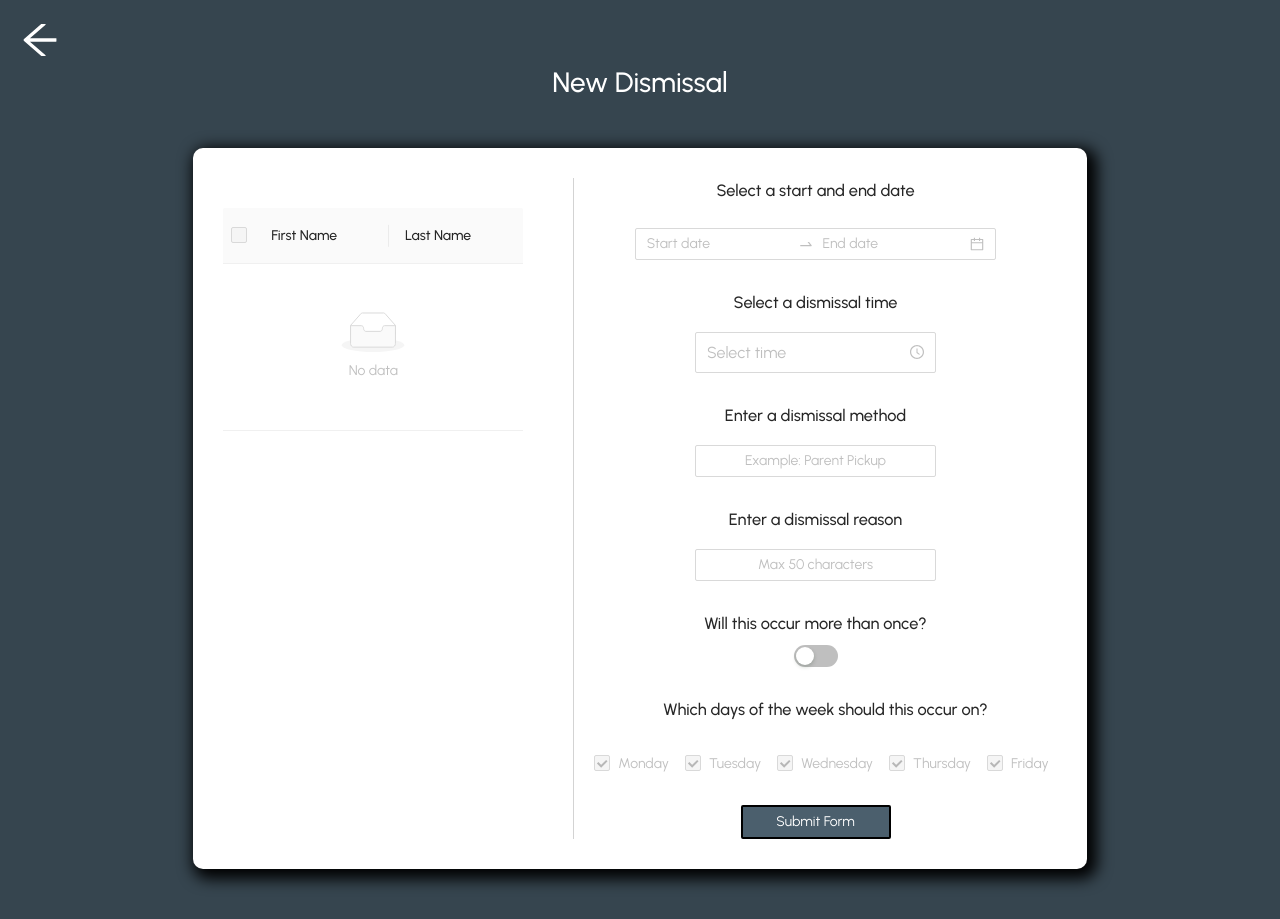
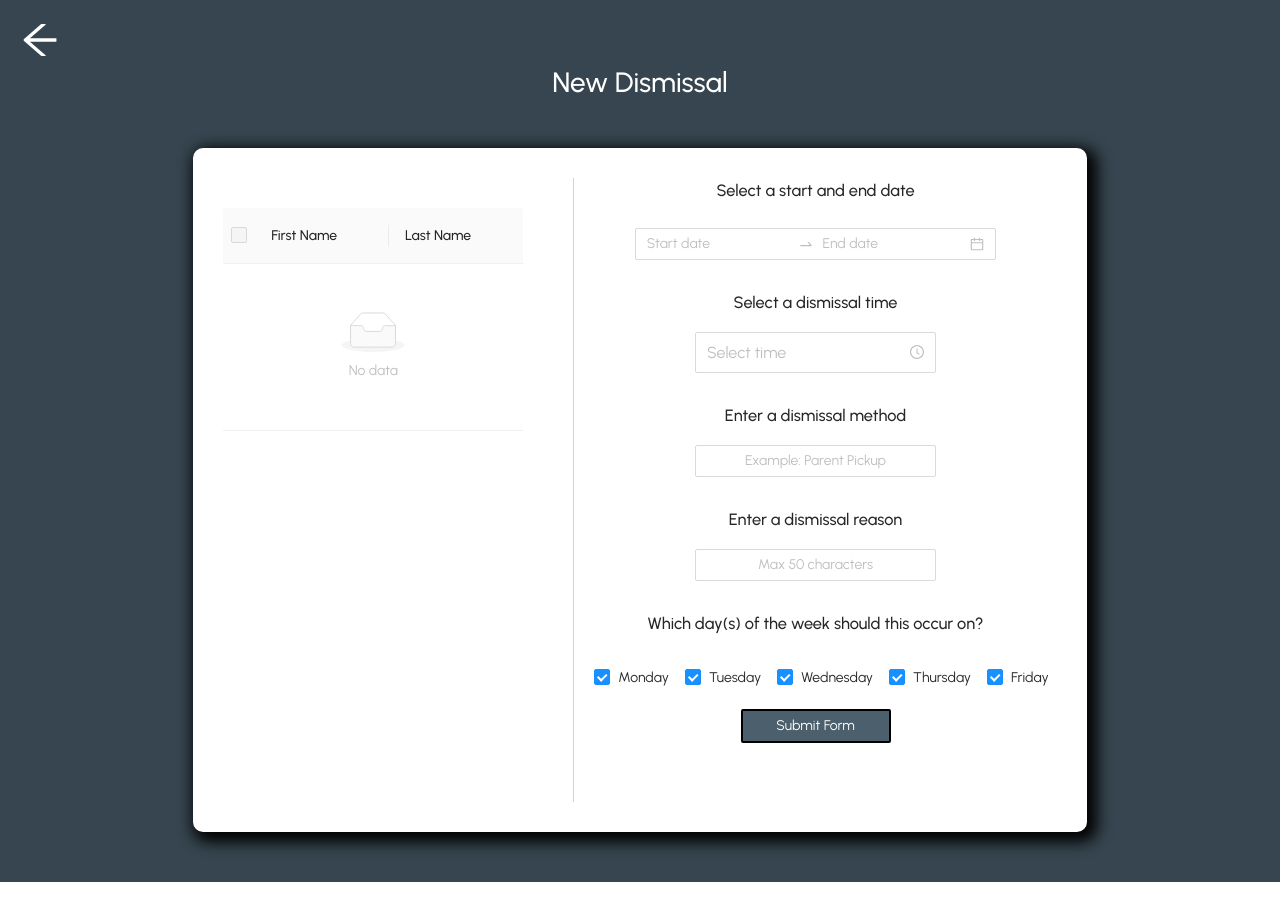
Before and after one commit to slevine3/School_Dismissal_System, a React (Create React App) app in the folder Client/: page /update in a window 1280 px wide. After the commit the page ends 882 px from the top, so only its background shows below. Built offline with nearby package versions, Linux system fonts and the light colour scheme.

Commit message:
remove dismissal switch

```diff
--- a/Client/src/components/NewDismissal/NewDismissal.jsx
+++ b/Client/src/components/NewDismissal/NewDismissal.jsx
@@ -1,6 +1,6 @@
 import React, { useState } from "react";
 import "./NewDismissal.css";
-import { DatePicker, TimePicker, Checkbox, Input, Table, Switch } from "antd";
+import { DatePicker, TimePicker, Checkbox, Input, Table } from "antd";
 import dayjs from "dayjs";
 import { useNavigate, useLocation } from "react-router-dom";
 import { useForm, Controller } from "react-hook-form";
@@ -75,7 +75,6 @@ const NewDismissal = () => {
   //VARIABLES FROM FORMS
 
   const [selectedStudents, setSelectedStudents] = useState(null);
-  const [switchButton, setSwitchButton] = useState(false);
 
   //VALUES FOR RECURRING DATES
   const weekdays = ["Monday", "Tuesday", "Wednesday", "Thursday", "Friday"];
@@ -112,12 +111,12 @@ const NewDismissal = () => {
 
       try {
         const response = await axiosInstance.post("/users/create", {
-          selectedStudents, //****NOT PASSED WITH REACT HOOK FORM -- PASSED THROUGH USE STATE****
+          selectedStudents,
           formattedDate_start,
           formattedDate_end,
           formattedTime,
           dismissal_method,
-          reason, //****NOT PASSED WITH REACT HOOK FORM -- PASSED THROUGH USE STATE****
+          reason,
           checkbox,
         });
 
@@ -274,27 +273,19 @@ const NewDismissal = () => {
               )}
             />
 
-            <h3>Will this occur more than once?</h3>
-            <div>
-              <Switch
-                onClick={(value) => setSwitchButton(value)}
-                style={{ marginBottom: "30px" }}
-              />
-            </div>
+            <h3 style={{ marginBottom: "30px" }}>
+              Which day(s) of the week should this occur on?
+            </h3>
+
             <div className="updateCheckboxContainer">
-              <h3 style={{ marginBottom: "30px" }}>
-                Which days of the week should this occur on?
-              </h3>
-
               <Controller
                 name="checkbox"
                 control={control}
-                defaultValue={switchButton ? weekdays : weekdays}
+                defaultValue={weekdays}
                 render={({ field, value }) => (
                   <Checkbox.Group
                     {...field}
                     options={weekdays}
-                    disabled={switchButton ? false : true}
                     className="updateCheckbox"
                   />
                 )}
@@ -311,7 +302,7 @@ const NewDismissal = () => {
                 backgroundColor: "#4B5F6D",
                 color: "white",
                 cursor: "pointer",
-                marginTop: "30px",
+                marginTop: "20px",
               }}
             />
           </div>
```
